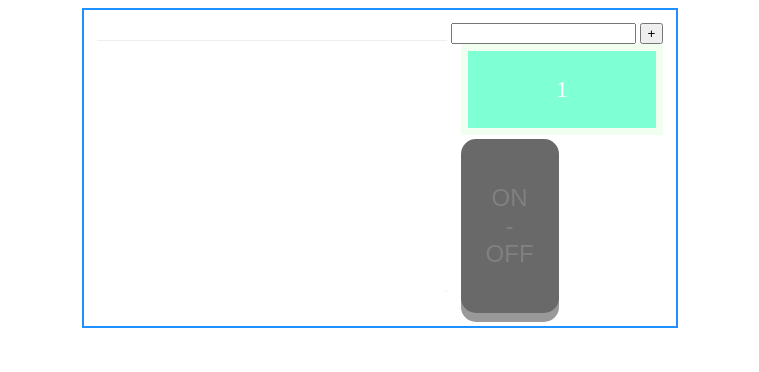
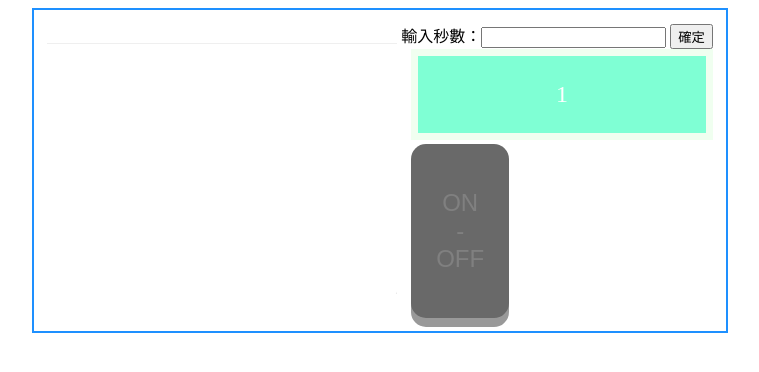
Before and after one commit to z1z1z1joey/light, a plain HTML site: page index.html in a window 1280 px wide. Shown: the whole page, without its empty margins (260-1019 px from the left). Drawn offline with Linux system fonts and the light colour scheme.

Commit message:
修正計時器及輸入數字功能2

```diff
--- a/index.html
+++ b/index.html
@@ -49,8 +49,8 @@
           <img id="image" src="img/light-on.png"  width="350">
         </td>
         <td>
-          <input type="text" id="input">
-          <button onclick="createToDo()"> + </button>
+          輸入秒數：<input type="text" id="input">
+          <button onclick="createToDo()"> 確定 </button>
 
           <div class="div" id="timer">5</script></div>
         </td>
```
